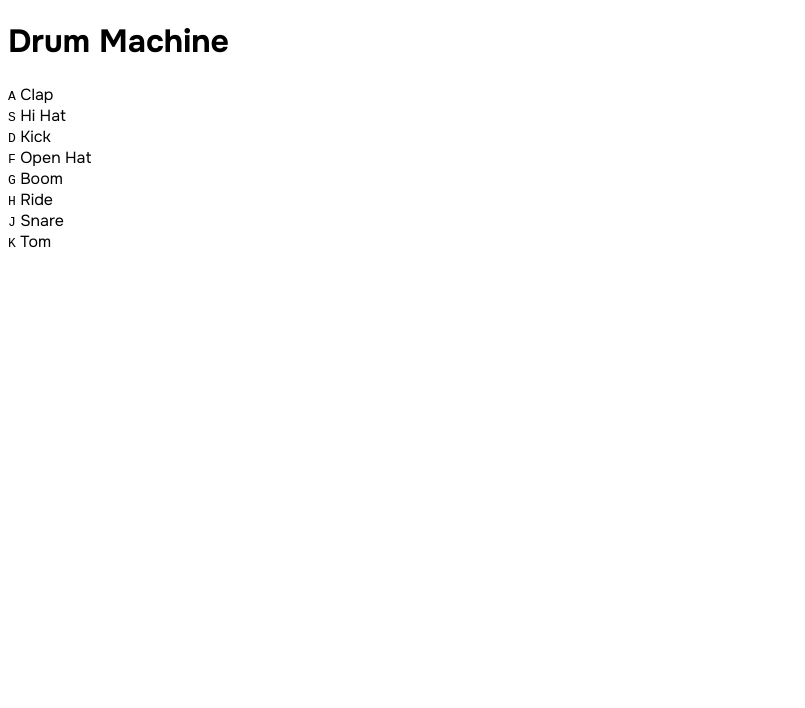
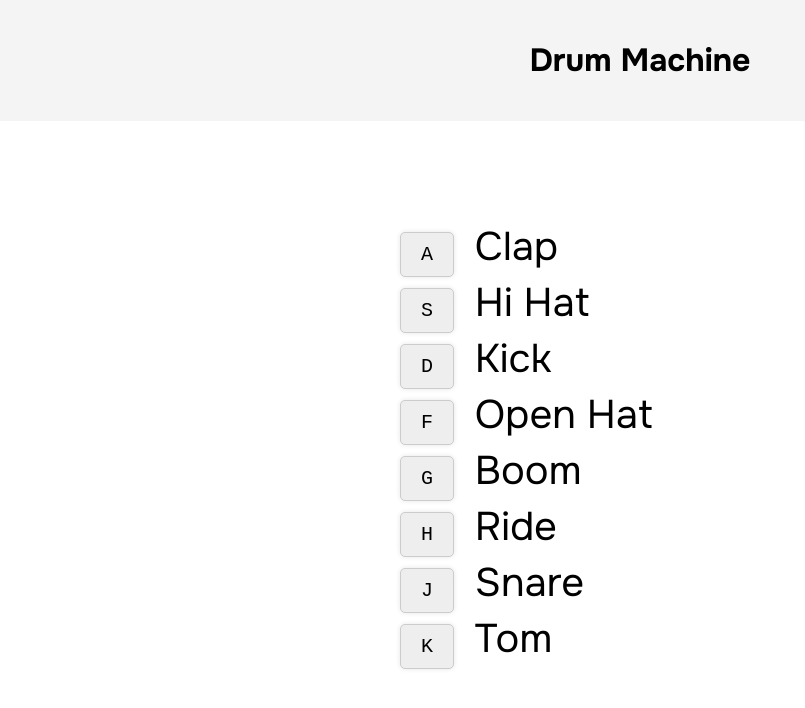
Before and after one commit to poncardasm/web-browser-api, a website built with Vite: page 09-drum-machine-project/index.html in a window 1280 px wide. Shown: the whole page, without its empty margins (0-805 px from the left). Built offline with nearby package versions, Linux system fonts and the light colour scheme.

Commit message:
Add styles

```diff
--- a/09-drum-machine-project/index.html
+++ b/09-drum-machine-project/index.html
@@ -8,7 +8,7 @@
     <title>09 - Drum Machine Project</title>
   </head>
   <body>
-    <header></header>
+    <header>
       <h1>Drum Machine</h1>
     </header>
     <div class="keys">
--- a/09-drum-machine-project/style.css
+++ b/09-drum-machine-project/style.css
@@ -1,5 +1,42 @@
 @import url('https://fonts.googleapis.com/css2?family=Onest:wght@100..900&display=swap');
 
+html,
 body {
   font-family: 'Onest', sans-serif;
+  margin: 0;
+  padding: 0;
 }
+
+header {
+  background: #f4f4f4;
+  padding: 40px 0;
+}
+
+h1 {
+  margin: 0;
+  padding: 0;
+  text-align: center;
+}
+
+.keys {
+  font-size: 40px;
+  width: 500px;
+  margin: 100px auto;
+}
+
+.keys kbd {
+  display: inline-block;
+  padding: 10px 20px;
+  margin: 0 10px;
+  border: 1px solid #ccc;
+  border-radius: 5px;
+  background: #eee;
+  box-shadow: 0 0 5px rgba(0, 0, 0, 0.1);
+  font-size: 20px;
+  font-weight: 300;
+}
+
+.keys .playing kbd {
+  transform: scale(1.2);
+  transition: all 0.07s;
+}
```
